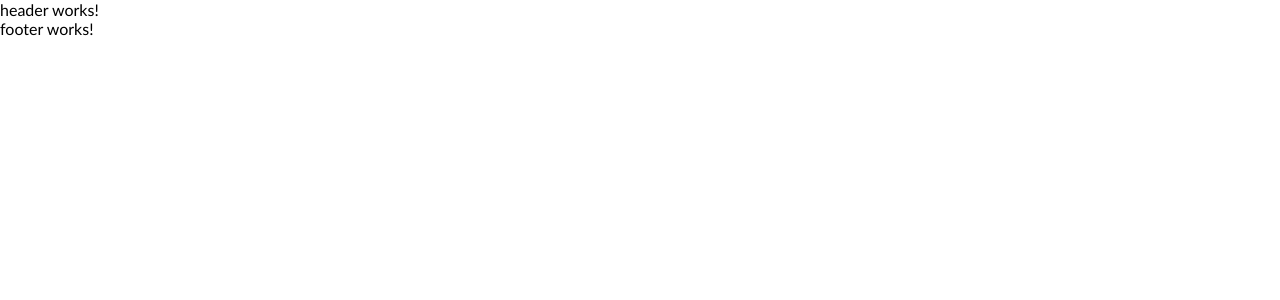
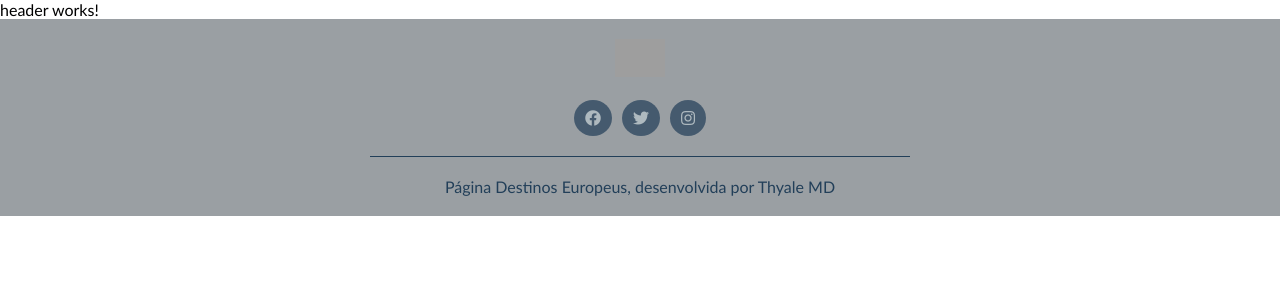
Before and after one commit to Thyale/DestinosEuropeus, an Angular app in the folder projetoDestinosEuropeus/: page / in a window 1280 px wide. Shown: the top 300 px of the page. Built offline with nearby package versions, Linux system fonts and the light colour scheme; grey boxes are pictures that could not be loaded.

Commit message:
FooterFinalizado

```diff
--- a/projetoDestinosEuropeus/src/app/components/footer/footer.component.css
+++ b/projetoDestinosEuropeus/src/app/components/footer/footer.component.css
@@ -0,0 +1,45 @@
+.FooterGeral{
+    background-color:#9a9fa3;
+    display: flex;
+    flex-direction: column;
+    text-align: center;
+}
+
+.Imagens{
+    border-bottom: 1px solid #223F59;
+    padding: 20px;
+    width: 70vw;
+    max-width:500px ;
+    margin: auto;
+    display: flex;
+    flex-direction: column;
+    gap: 20px;
+}
+
+.DivRedes{
+    display: flex;
+    flex-direction: row;
+    justify-content: center;
+    gap: 10px;
+}
+
+.DivRedes i{
+    background-color: #223f59b5;
+    color: #AEB9BF;
+    border-radius: 50%;
+    padding: 10px 11px;
+    cursor: pointer;
+}
+
+.DivRedes i:hover{
+    background-color: #223F59;
+}
+
+.ImagemIcon{
+    width: 50px;
+}
+
+.Texto{
+    padding: 20px;
+    color:#223F59;
+}
--- a/projetoDestinosEuropeus/src/app/components/footer/footer.component.html
+++ b/projetoDestinosEuropeus/src/app/components/footer/footer.component.html
@@ -1 +1,18 @@
-<p>footer works!</p>
+<div class="FooterGeral">
+
+    <div class="Imagens">
+        <div>
+            <img class="ImagemIcon" src="IconTurismo.png" alt="Imagem de turismo">
+        </div>
+        <div class="DivRedes">
+            <i class="fab fa-facebook"></i>
+            <i class="fab fa-twitter"></i>
+            <i class="fab fa-instagram"></i>
+        </div>
+    </div>
+
+    <div class="Texto">
+        <p>Página Destinos Europeus, desenvolvida por Thyale MD</p>
+    </div>
+
+</div>
--- a/projetoDestinosEuropeus/src/index.html
+++ b/projetoDestinosEuropeus/src/index.html
@@ -6,6 +6,7 @@
   <base href="/">
   <meta name="viewport" content="width=device-width, initial-scale=1">
   <link rel="icon" type="image/x-icon" href="IconTurismo.png">
+  <link rel="stylesheet" href="https://cdnjs.cloudflare.com/ajax/libs/font-awesome/5.15.4/css/all.min.css">
 </head>
 <body>
   <app-root></app-root>
```
